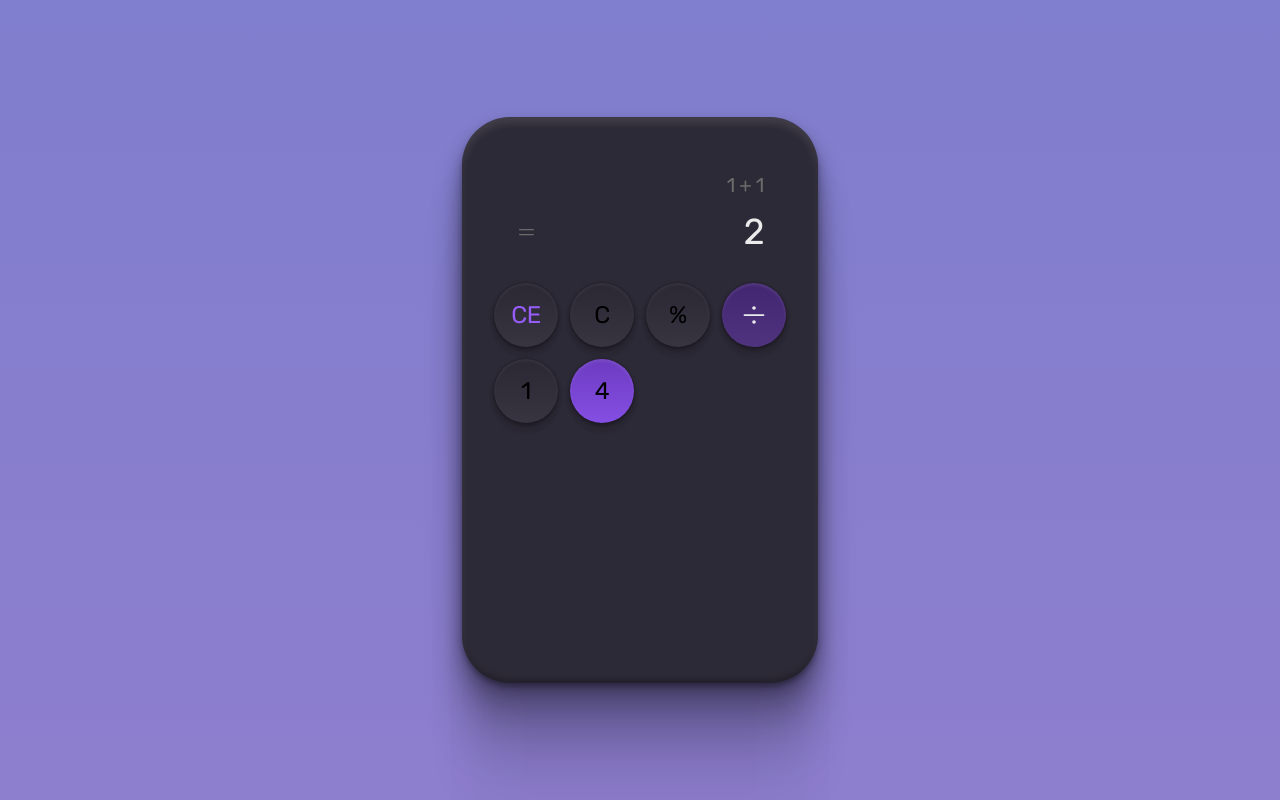
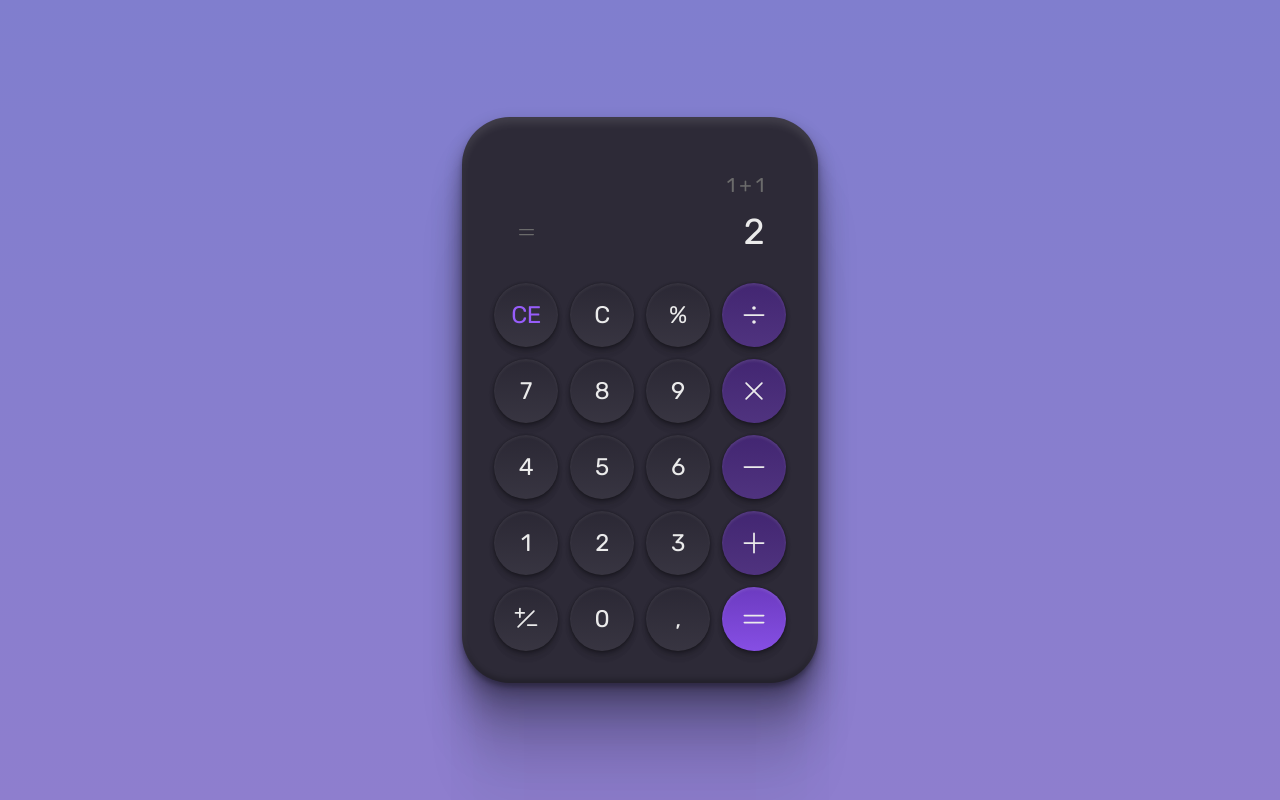
Before and after one commit to leticea/calculator-rocketseat, a plain HTML site: page index.html in a window 1280 px wide. Drawn offline with Linux system fonts and the light colour scheme.

Commit message:
editando os numeros

```diff
--- a/index.html
+++ b/index.html
@@ -29,9 +29,32 @@
         <button class="tertiary">
           <img src="./assets/divide.svg" alt="divide">
         </button>
+        <button>7</button>
+        <button>8</button>
+        <button>9</button>
+        <button class="tertiary">
+          <img src="./assets/multiply.svg" alt="multiply">
+        </button>
+        <button>4</button>
+        <button>5</button>
+        <button>6</button>
+        <button class="tertiary">
+          <img src="./assets/subtract.svg" alt="subtract">
+        </button>
         <button>1</button>
-        <button class="quartiary">4</button>
-
+        <button>2</button>
+        <button>3</button>
+        <button class="tertiary">
+          <img src="./assets/add.svg" alt="add">
+        </button>
+        <button>
+          <img src="./assets/plusMinus.svg" alt="plusMinus">
+        </button>
+        <button>0</button>
+        <button>,</button>
+        <button class="quartiary">
+          <img src="./assets/result.svg" alt="equals">
+        </button>
       </div>
     </div>
   </body>
--- a/style.css
+++ b/style.css
@@ -85,6 +85,7 @@ button {
   border-radius: 999px;
   font-size: 24px;
   line-height: 28px;
+  color: #EBEBEB;
 
   display: flex;
   align-items: center;
```
Also changed, not shown: assets/add.svg (added), assets/multiply.svg (added), assets/plusMinus.svg (added), assets/result.svg (added), assets/subtract.svg (added).
